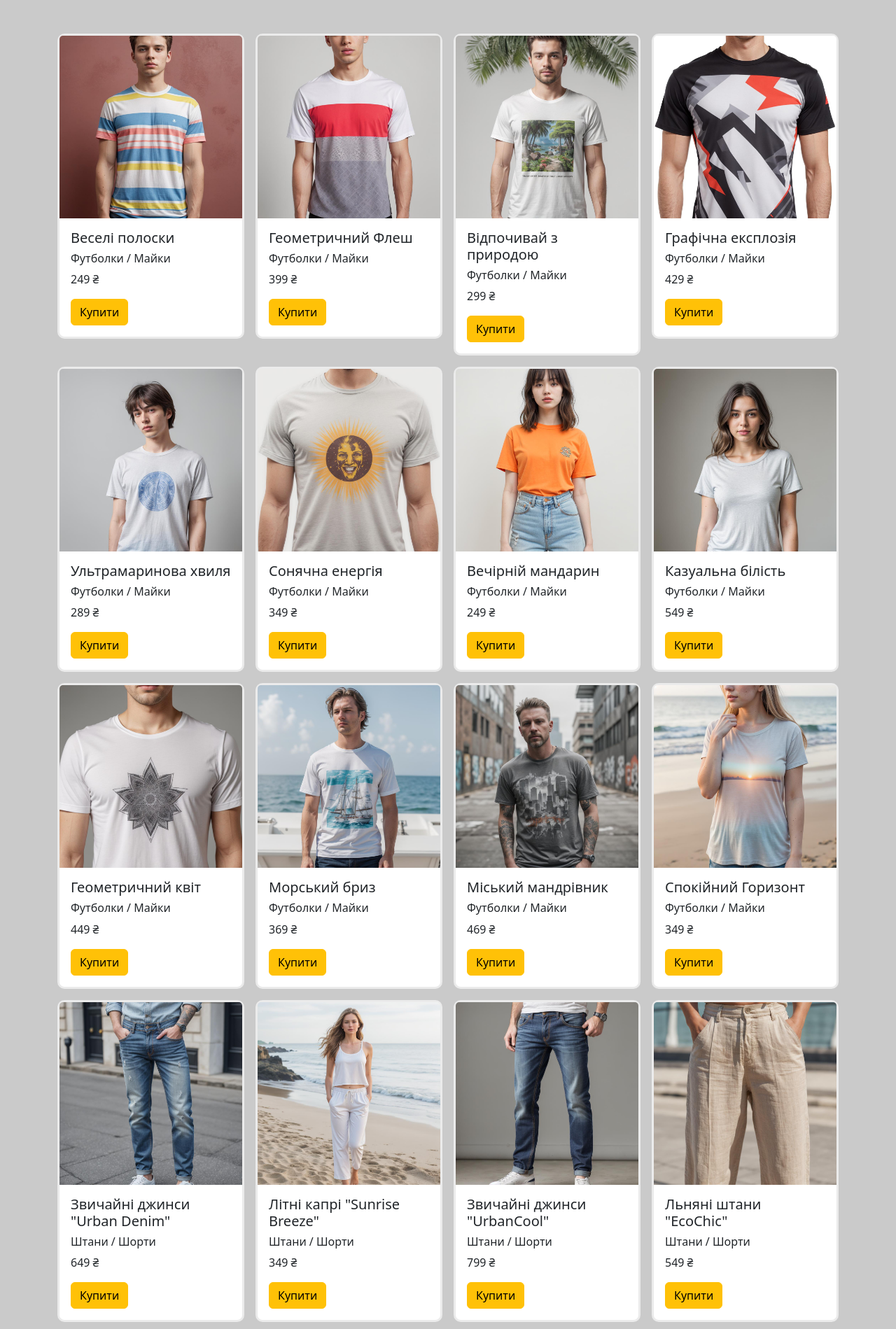
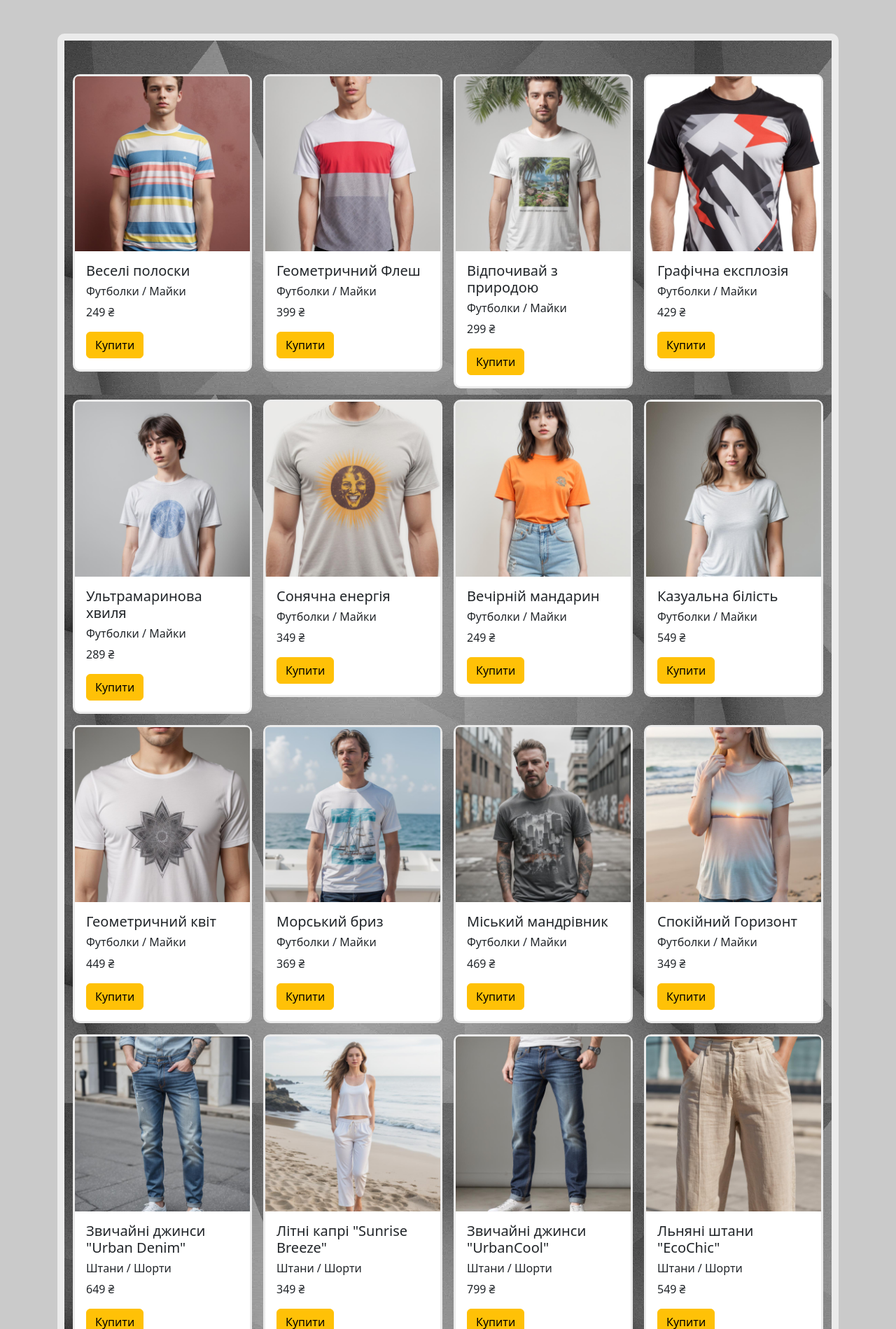
Before and after one commit to sergiynyk/clothes-shop-web-site, a Flask app: page /catalog in a window 1280 px wide. Shown: the part 74-1973 px from the top of the page at 70% size. Run offline with Flask 3, Linux system fonts and the light colour scheme; data comes from the database, SQL or seed files in the repository.

Commit message:
Add files via upload

```diff
--- a/templates/all_products.html
+++ b/templates/all_products.html
@@ -1,9 +1,11 @@
 {% extends 'base_template.html' %} {% block content %}
 <div class="container my-5">
-  <div class="row row-cols-1 row-cols-md-2 row-cols-lg-3 row-cols-xl-4 g-3">
-    {% for product in products %}
-    <div class="col">{% include 'shop_post_card.html' %}</div>
-    {% endfor %}
+  <div class="container py-5 product-img" style="background-image: url('/static/img/background.jpg')" >
+    <div class="row row-cols-1 row-cols-md-2 row-cols-lg-3 row-cols-xl-4 g-3">
+      {% for product in products %}
+      <div class="col">{% include 'shop_post_card.html' %}</div>
+      {% endfor %}
+    </div>
   </div>
 </div>
 {% endblock content %}
```
